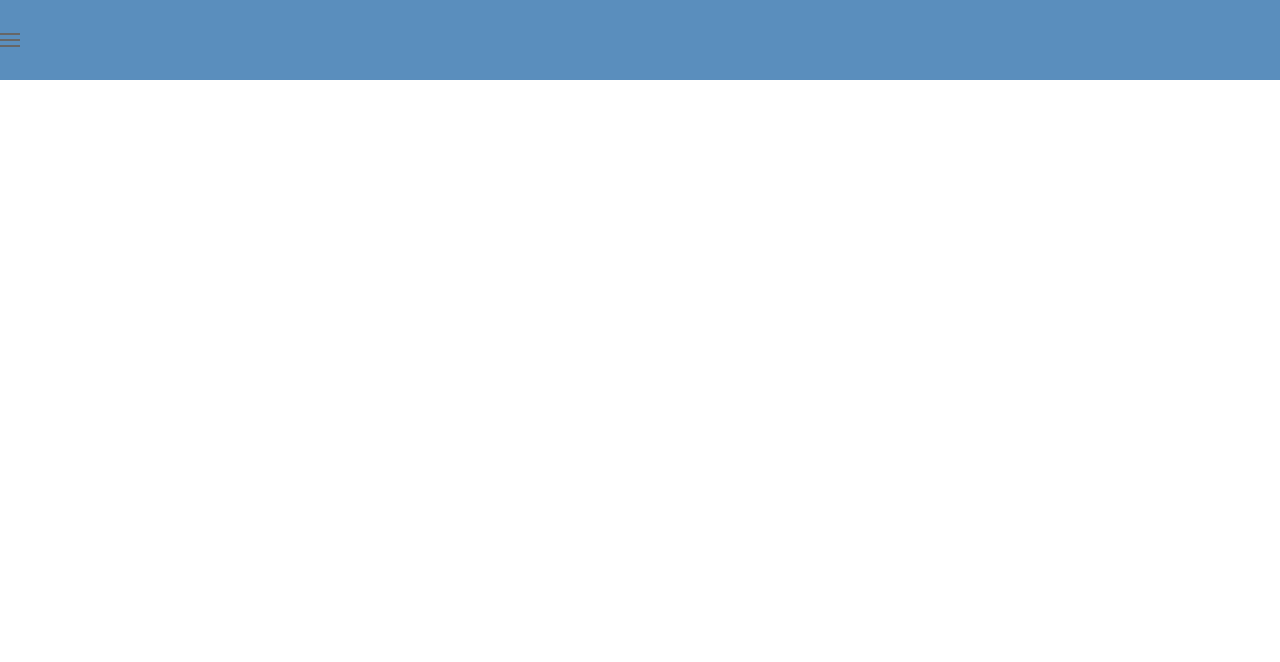
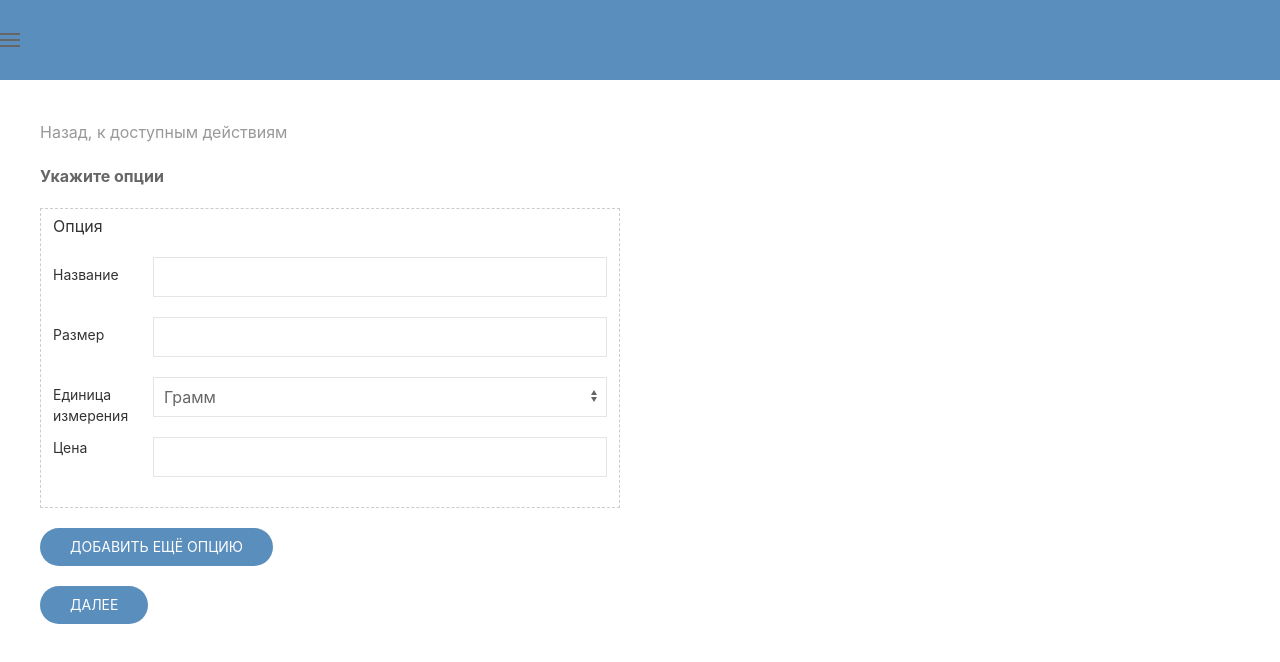
Before and after one commit to GregorySysoev/diplom, a React (Create React App) app: page /service/new/food-options in a window 1280 px wide. Shown: the top 662 px of the page. Built offline with nearby package versions, Linux system fonts and the light colour scheme.

Commit message:
[service] Сделать страницу внесения опций

```diff
--- a/src/App.js
+++ b/src/App.js
@@ -8,6 +8,7 @@ import Login from "./components/Login/Login"
 import AvailableActions from './components/AvailableActions/AvailableActions';
 import NewFood from "./components/service/NewFood/NewFood";
 import TimeRange from "./components/service/TimeRange/TimeRange";
+import Options from "./components/service/NewFood/Options";
 
 export default function App() {
 	return (
@@ -21,6 +22,7 @@ export default function App() {
 				<Route exact path="/service/new" component={NewService}/>
 				<Route exact path="/service/new/availability" component={TimeRange}/>
 				<Route exact path="/service/new/food-additionals" component={NewFood}/>
+				<Route exact path="/service/new/food-options" component={Options}/>
 			</BrowserRouter>
 		</div>
 	)
--- /dev/null
+++ b/src/components/service/NewFood/Options.js
@@ -0,0 +1,164 @@
+import React, {Component} from 'react'
+import Button from "../../Button"
+import IngredientSelector from "./IngredientSelector";
+
+class Options extends Component {
+    constructor(props) {
+        super(props)
+        this.state = {
+            isAlcoholic: false,
+            isSpicy: false,
+            calorie: '',
+            isNutritional: false,
+            carbohydrates: '',
+            protein: '',
+            fat: '',
+            portions: [
+                {
+                    id: 1,
+                    name: '',
+                    size: '',
+                    unit: '',
+                    price: '',
+                },
+            ],
+            lastPortionId: 1,
+        }
+    }
+
+    handleChange = event => {
+        const target = event.target
+        const value = target.type === 'checkbox' ? target.checked : target.value
+        const name = target.name
+
+        this.setState({
+            [name]: value,
+        })
+    }
+
+    handlePortionChange = (id, fieldName, fieldValue) => {
+        this.setState(prevState => {
+            const portionToChange = prevState.portions.filter(portion => portion.id === id)[0] || null;
+            if (portionToChange === null) {
+                return;
+            }
+            portionToChange[fieldName] = fieldValue;
+            return { portions: prevState.portions };
+        });
+    }
+
+    addPortion = () => {
+        this.setState(prevState => ({
+            portions: [
+                ...prevState.portions,
+                {
+                    id: prevState.lastPortionId + 1,
+                    name: '',
+                    size: '',
+                    unit: '',
+                    price: '',
+                },
+            ],
+            lastPortionId: prevState.lastPortionId + 1,
+        }));
+    }
+
+    removePortion = id => {
+        this.setState(prevState => ({
+            portions: prevState.portions.filter(portion => portion.id !== id),
+        }));
+    }
+
+    render() {
+        return (
+            <div className="uk-container uk-margin-top uk-margin-bottom">
+                <div className="uk-margin-top uk-margin-bottom">
+                    <a className="uk-link-muted" href="#">Назад, к доступным действиям</a>
+                </div>
+                <div>
+                    <p className="uk-text-bold">Укажите опции</p>
+                </div>
+                <form className="uk-form-horizontal uk-child-width-1-2@m uk-margin-bottom" data-uk-grid="">
+                    <div>
+                        {this.state.portions.map(portion =>
+                            <fieldset key={portion.id} style={{ border: '1px dashed #ccc' }}>
+                                <div style={{ position: 'relative' }}>
+                                    <h5>Опция</h5>
+                                    {this.state.portions.length > 1 && (
+                                        <div style={{ position: 'absolute', top: '1px', right: '1px' }}>
+                                            <a uk-icon="trash"
+                                               className="uk-icon-button uk-button-danger"
+                                               title="Удалить"
+                                               onClick={() => this.removePortion(portion.id)}/>
+                                        </div>
+                                    )}
+                                </div>
+                                <div className="uk-margin-bottom">
+                                    <label className="uk-form-label">Название </label>
+                                    <div className="uk-form-controls">
+                                        <input type="text"
+                                               className="uk-input"
+                                               name="name"
+                                               onChange={event => this.handlePortionChange(portion.id, event.target.name, event.target.value)}
+                                               value={portion.name}
+                                               min={0}/>
+                                    </div>
+                                </div>
+                                <div className="uk-margin-bottom">
+                                    <label className="uk-form-label">Размер </label>
+                                    <div className="uk-form-controls">
+                                        <input type="number"
+                                               className="uk-input"
+                                               name="size"
+                                               onChange={event => this.handlePortionChange(portion.id, event.target.name, +event.target.value)}
+                                               value={portion.size}
+                                               step={1}
+                                               min={0}/>
+                                    </div>
+                                </div>
+                                <div className="uk-margin-bottom">
+                                    <label className="uk-form-label">Единица измерения </label>
+                                    <div className="uk-form-controls">
+                                        <select
+                                            className="uk-select"
+                                            name="unit"
+                                            onChange={event => this.handlePortionChange(portion.id, event.target.name, event.target.value)}
+                                            value={portion.unit}
+                                        >
+                                            <option value="gr">Грамм</option>
+                                            <option value="kg">Килограмм</option>
+                                        </select>
+                                    </div>
+                                </div>
+                                <div className="uk-margin-bottom">
+                                    <label className="uk-form-label uk-margin-remove-top">Цена </label>
+                                    <div className="uk-form-controls">
+                                        <input type="number"
+                                               className="uk-input"
+                                               name="price"
+                                               onChange={event => this.handlePortionChange(portion.id, event.target.name, +event.target.value)}
+                                               value={portion.price}
+                                               step={1}
+                                               min={0}/>
+                                    </div>
+                                </div>
+                            </fieldset>
+                        )}
+                        <div>
+                            <Button
+                                type="button"
+                                label={this.state.portions.length === 0 ? 'Добавить опцию' : 'Добавить ещё опцию'}
+                                onClick={this.addPortion}
+                            />
+                        </div>
+                    </div>
+                </form>
+                <div>
+                    <Button label="Далее"/>
+                </div>
+            </div>
+        )
+    }
+}
+
+export default Options
```
